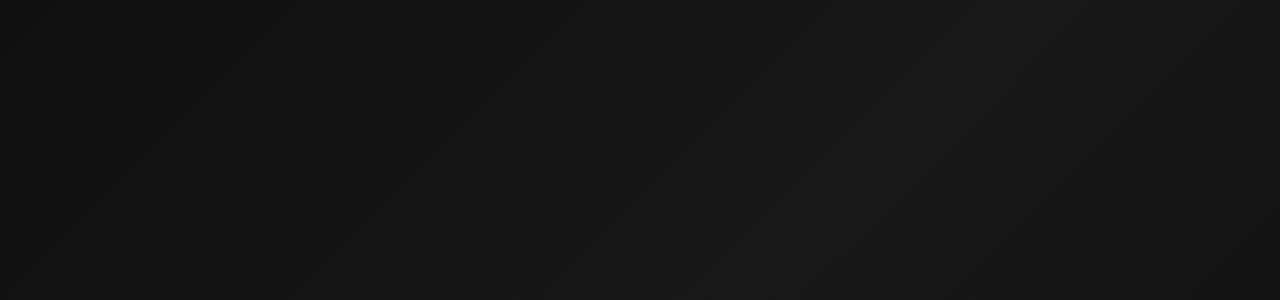
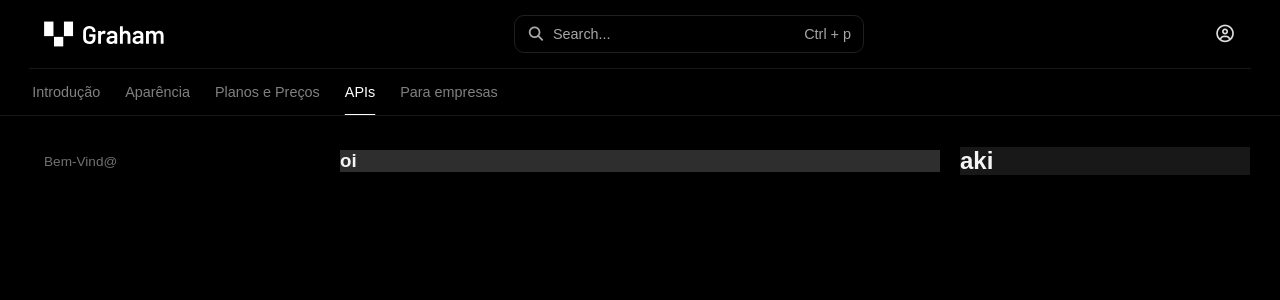
Before and after one commit to leoosilvp/Graham-AI, a React (Vite) app: page /docs/api in a window 1280 px wide. Before the commit this address had no page. Shown: the top 300 px of the page. Built offline with nearby package versions, Linux system fonts and the light colour scheme.

Commit message:
a- criando e estilizando aside left e criando as rotas de navegação

```diff
--- a/src/App.jsx
+++ b/src/App.jsx
@@ -14,6 +14,8 @@
 import Account from './components/ui/Account'
 import Login from './routes/Login'
 import Docs from './routes/Docs'
+import Introduction from './components/ui/Introduction'
+import Features from './components/ui/Features'
 
 function App() {
 
@@ -26,7 +28,8 @@
         <Route path="/login" element={<Login />} />
         <Route path="/" element={<Navigate to='/chat' />} />
         <Route path="/chat" element={<Home />}>
-          <Route path="/chat/settings" element={<Settings />}>
+          <Route path="settings" element={<Settings />}>
+            <Route index element={<Navigate to='general' />} />
             <Route path="general" element={<General />} />
             <Route path="notifications" element={<Notifications />} />
             <Route path="customization" element={<Customization />} />
@@ -36,7 +39,22 @@
             <Route path="account" element={<Account />} />
           </Route>
         </Route>
-        <Route path="/docs" element={<Docs />} />
+        <Route path="/docs" element={<Docs />}>
+          <Route index element={<Navigate to='introduction' />} />
+          <Route path='introduction' element={<Introduction />} />
+          <Route path='features' element={<Features />}>
+            {/* outras sub rotas */}
+          </Route>
+          <Route path='plans and services' element={<Features />}>
+            {/* outras sub rotas */}
+          </Route>
+          <Route path='api' element={<Features />}>
+            {/* outras sub rotas */}
+          </Route>
+          <Route path='enterprise' element={<Features />}>
+            {/* outras sub rotas */}
+          </Route>
+        </Route>
       </Routes>
     </BrowserRouter>
 
--- a/src/components/Header.jsx
+++ b/src/components/Header.jsx
@@ -1,12 +1,13 @@
 import '../css/header.css'
 import logo from '../assets/img/icon-light.svg'
+import { Link } from 'react-router-dom'
 
 function Header() {
     return (
         <header>
             <h1>Graham AI</h1>
             <img src={logo} alt="logo" />
-            <a href="https://graham-ai-page.vercel.app/"><i className="fa-solid fa-book-open"></i></a>
+            <Link to='/docs'><i className="fa-solid fa-book-open"></i></Link>
         </header>
     )
 }
--- /dev/null
+++ b/src/components/ui/Features.jsx
@@ -0,0 +1,25 @@
+import { NavLink } from "react-router-dom"
+
+const Features = () => {
+    return (
+        <section className='docs-content'>
+            <div className='docs-aside-left'>
+                <nav>
+                    <ul>
+                        <li><NavLink to='welcome'>Bem-Vind@</NavLink></li>
+                    </ul>
+                </nav>
+            </div>
+
+            <section className='docs-feed'>
+                <h1>oi</h1>
+            </section>
+
+            <div className='docs-aside-right'>
+                <h1>aki</h1>
+            </div>
+        </section>
+    )
+}
+
+export default Features
--- /dev/null
+++ b/src/components/ui/Introduction.jsx
@@ -0,0 +1,25 @@
+import { NavLink } from "react-router-dom"
+
+const Introduction = () => {
+    return (
+        <section className='docs-content'>
+            <div className='docs-aside-left'>
+                <nav>
+                    <ul>
+                        <li><NavLink className='active' to='welcome'>Bem-Vindo/a</NavLink></li>
+                    </ul>
+                </nav>
+            </div>
+
+            <section className='docs-feed'>
+                <h1>oi</h1>
+            </section>
+
+            <div className='docs-aside-right'>
+                <h1>aki</h1>
+            </div>
+        </section>
+    )
+}
+
+export default Introduction
--- a/src/css/docs.css
+++ b/src/css/docs.css
@@ -5,6 +5,8 @@
 }
 
 .docs-page header {
+    position: fixed;
+    padding: 0;
     display: flex;
     flex-direction: column;
     border-bottom: 1px solid #181818;
@@ -78,7 +80,7 @@
 
 .docs-page header nav ul li a{
     text-decoration: underline;
-    text-underline-offset: 23px;
+    text-underline-offset: 17px;
     text-decoration-color: transparent;
     font-size: 0.9rem;
     font-weight: 200;
@@ -98,3 +100,63 @@
 .docs-page header nav ul li .active:hover{
     text-decoration-color: #fff;
 }
+
+
+/* conteudo do Docs  */
+
+.docs-content{
+    display: flex;
+    align-items: center;
+    justify-content: center;
+    padding: 150px 0 0 0;
+}
+
+.docs-aside-left{
+    margin-right: 930px;
+    position: fixed;
+    display: flex;
+    flex-direction: column;
+    width: 290px;
+}
+
+.docs-aside-left nav ul{
+    list-style: none;
+    display: flex;
+    flex-direction: column;
+}
+
+.docs-aside-left nav ul a{
+    padding: 7px 14px;
+    text-decoration: none;
+    font-size: 0.85rem;
+    font-weight: 400;
+    color: #707070;
+    border-radius: 9px;
+    transition: all 0.2s ease;
+}
+
+.docs-aside-left nav ul a:hover{
+    color: #707070;
+    background: #151515;
+}
+
+.docs-aside-left nav ul .active{
+    color: #797979;
+    background: #151515;
+}
+
+.docs-feed{
+    display: flex;
+    flex-direction: column;
+    width: 600px;
+    background: #2e2e2e;
+}
+
+.docs-aside-right{
+    margin-left: 930px;
+    position: fixed;
+    display: flex;
+    flex-direction: column;
+    width: 290px;
+    background: #181818;
+}
--- a/src/routes/Docs.jsx
+++ b/src/routes/Docs.jsx
@@ -1,4 +1,4 @@
-import { Link } from 'react-router-dom'
+import { Link, NavLink, Outlet } from 'react-router-dom'
 import '../css/docs.css'
 import logo from '../assets/img/logo.svg'
 
@@ -13,7 +13,7 @@
 
                     <section className="docs-search">
                         <div className="sec-left-search">
-                            <i className='fa-solid fa-search'/>
+                            <i className='fa-solid fa-search' />
                             <p>Search...</p>
                         </div>
                         <p>Ctrl + p</p>
@@ -24,14 +24,16 @@
 
                 <nav>
                     <ul>
-                        <li><Link className='active'>Introdução</Link></li>
-                        <li><Link className=''>Aparência</Link></li>
-                        <li><Link className=''>Planos e Preços</Link></li>
-                        <li><Link className=''>APIs</Link></li>
-                        <li><Link className=''>Para empresas</Link></li>
+                        <li><NavLink to='introduction' className={({ isActive }) => isActive ? 'active' : ''}>Introdução</NavLink></li>
+                        <li><NavLink to='features' className={({ isActive }) => isActive ? 'active' : ''}>Aparência</NavLink></li>
+                        <li><NavLink to='plans and services' className={({ isActive }) => isActive ? 'active' : ''}>Planos e Preços</NavLink></li>
+                        <li><NavLink to='api' className={({ isActive }) => isActive ? 'active' : ''}>APIs</NavLink></li>
+                        <li><NavLink to='enterprise' className={({ isActive }) => isActive ? 'active' : ''}>Para empresas</NavLink></li>
                     </ul>
                 </nav>
             </header>
+
+            <Outlet />
         </main>
     )
 }
```
